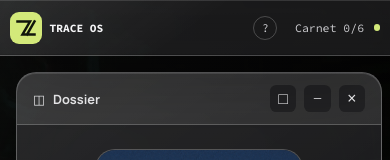
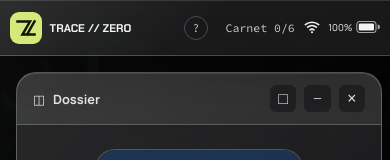
Before and after one commit to Mahkalix/TraceZero, a Next.js app: page /case/001 in a window 390 px wide. Shown: the top 160 px of the page. Built offline with nearby package versions, Linux system fonts and the light colour scheme.

Commit message:
Add Trace Zero menubar branding and Mac-style status indicators

```diff
--- a/src/components/desktop/InvestigationDesktop.tsx
+++ b/src/components/desktop/InvestigationDesktop.tsx
@@ -1,6 +1,7 @@
 "use client";
 import Link from "next/link";
 import { PlayerGuide } from "./PlayerGuide";
+import { SystemStatus } from "./SystemStatus";
 
 import {
   FormEvent,
@@ -892,7 +893,7 @@ export function InvestigationDesktop({ caseId }: { caseId: string }) {
       <header className="os-menubar">
         <div className="os-menubar__left">
           <img className="trace-logo" src="/trace-mark.svg" alt="" />
-          <strong>TRACE OS</strong><span className="system-host">judy@laptop</span>
+          <strong className="system-brand">TRACE // ZERO</strong>
         </div>
         <div className="os-menubar__center">
           <time>{clock}</time>
@@ -913,8 +914,7 @@ export function InvestigationDesktop({ caseId }: { caseId: string }) {
           >
             Carnet {progress.discoveredEvidenceIds.length}/6
           </button>
-          <span className="os-status-dot" aria-hidden="true" />
-          <span className="system-host">LOCAL · 100%</span>
+          <SystemStatus />
         </div>
       </header>
 
--- /dev/null
+++ b/src/components/desktop/SystemStatus.tsx
@@ -0,0 +1,11 @@
+export function SystemStatus() {
+  return <div className="system-indicators">
+    <span className="system-wifi" role="img" aria-label="Wi-Fi connecté">
+      <svg viewBox="0 0 24 20" fill="none" aria-hidden="true"><path d="M2 6a16 16 0 0 1 20 0M5.5 10a10.5 10.5 0 0 1 13 0M9 14a5 5 0 0 1 6 0" stroke="currentColor" strokeWidth="2.4" strokeLinecap="round"/><circle cx="12" cy="17.5" r="1.6" fill="currentColor"/></svg>
+    </span>
+    <span className="system-battery" role="img" aria-label="Batterie 100 %">
+      <span aria-hidden="true">100%</span>
+      <svg viewBox="0 0 30 16" fill="none" aria-hidden="true"><rect x="1" y="1" width="24" height="14" rx="3.8" stroke="currentColor" strokeWidth="1.3" opacity=".65"/><rect x="3.5" y="3.5" width="19" height="9" rx="1.6" fill="currentColor"/><path d="M27 5v6a3 3 0 0 0 0-6Z" fill="currentColor" opacity=".65"/></svg>
+    </span>
+  </div>;
+}
--- a/src/styles/_player-guide.scss
+++ b/src/styles/_player-guide.scss
@@ -1,6 +1,13 @@
 @use "tokens" as *;
 
 .case-home__content h2 { font-family: var(--font-display), var(--font-ui), sans-serif; font-weight: 700; letter-spacing: -.04em; line-height: 1.02; }
+.case-home__content { align-self: start; padding-top: $space-5; }
+.system-brand { font: 700 .9rem var(--font-display), var(--font-ui), sans-serif; letter-spacing: .03em; white-space: nowrap; }
+.system-indicators { display: flex; align-items: center; gap: $space-4; margin-left: $space-2; color: $station-text; }
+.system-wifi { display: flex; align-items: center; }
+.system-wifi svg { display: block; width: 1.3rem; height: 1.15rem; }
+.system-battery { display: flex; align-items: center; gap: $space-2; font: .68rem var(--font-ui), system-ui, sans-serif; white-space: nowrap; }
+.system-battery svg { display: block; width: 1.8rem; height: 1rem; }
 .restart-case > button { background: transparent; border-color: $station-border; color: $station-muted; }
 .player-guide { font-family: var(--font-ui), system-ui, sans-serif; }
 .case-home__portrait { aspect-ratio: 435 / 773; border: 1px solid $station-border; border-radius: $station-radius; }
@@ -21,6 +28,12 @@
 .player-guide__note { padding-top: $space-5; border-top: 1px solid $station-border; font-size: .75rem !important; }
 @supports not (backdrop-filter: blur(1px)) { .player-guide { background: $station-surface; } }
 @media (max-width: 58rem) {
+  .system-brand { font-size: .7rem; letter-spacing: 0; }
+  .system-indicators { gap: $space-2; margin-left: 0; }
+  .system-battery { gap: $space-1; font-size: .6rem; }
+  .system-battery svg { width: 1.5rem; }
+  .system-wifi svg { width: 1rem; }
+  .case-home__content { padding-top: 0; }
   .guide-toggle__label { display: none; }
   .guide-toggle__icon { display: grid; place-items: center; width: 1.5rem; height: 1.5rem; border: 1px solid $station-border; border-radius: 50%; }
   .case-home__portrait { width: min(100%, 13rem); justify-self: center; }
```
